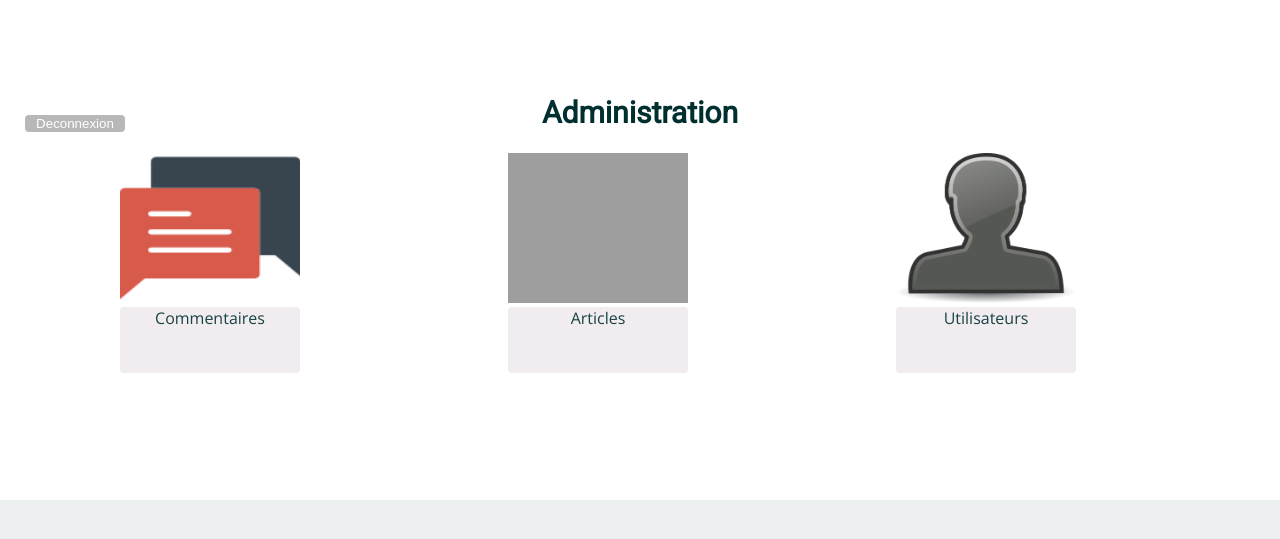
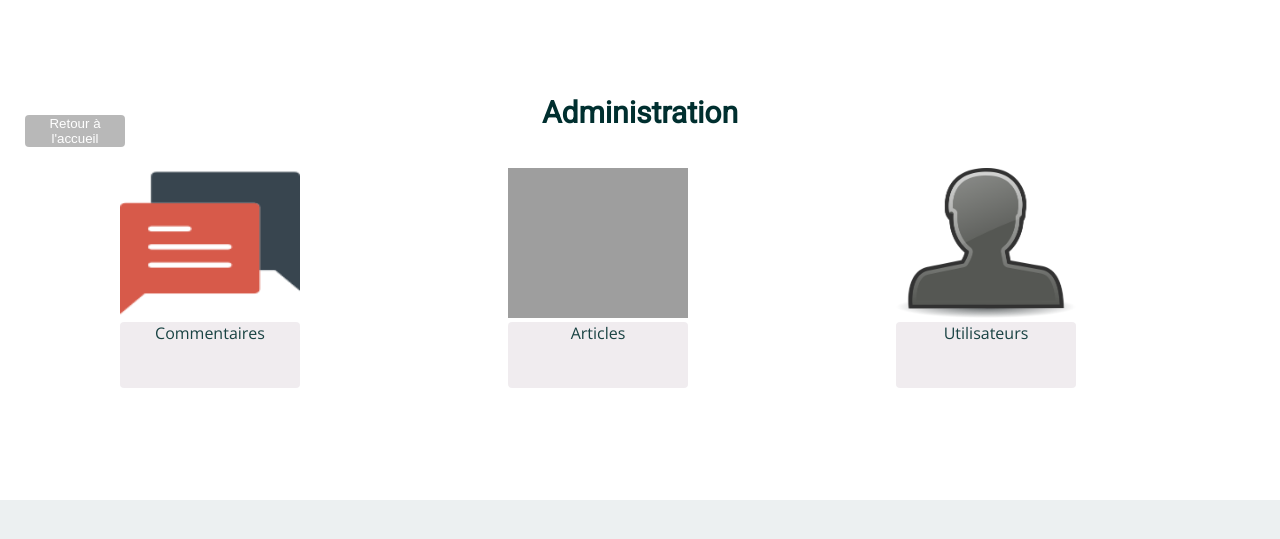
Before and after one commit to guillaumepn/Mini-Blog, a PHP site: page /admin in a window 1280 px wide. Shown: the part 200-739 px from the top of the page. Run offline with PHP 8.4, Linux system fonts and the light colour scheme; some libraries are stand-ins or nearby versions; grey boxes are pictures that could not be loaded.

Commit message:
modif css

```diff
--- a/admin/article.php
+++ b/admin/article.php
@@ -48,7 +48,7 @@
              <td>
                  <form action="edit/article.php" method="POST" style="display: inline-block;">
                      <input type="hidden" name="id_article" value="<?= $row->id_article ?>">
-                     <button type="submit" class="btn">Editer</button>
+                     <button type="submit" class="btn"><h5>Editer</h5></button>
                  </form>
 
              </td>
--- a/admin/index.php
+++ b/admin/index.php
@@ -5,7 +5,7 @@
       <h6>Administration</h6>
 </div>
 <a href="../index.php">
-                   <button type="submit">Deconnexion</button>
+                   <button type="submit">Retour à l'accueil</button>
                 </a>
 <article id="admin_content">
    <div class="align_admin">
```
